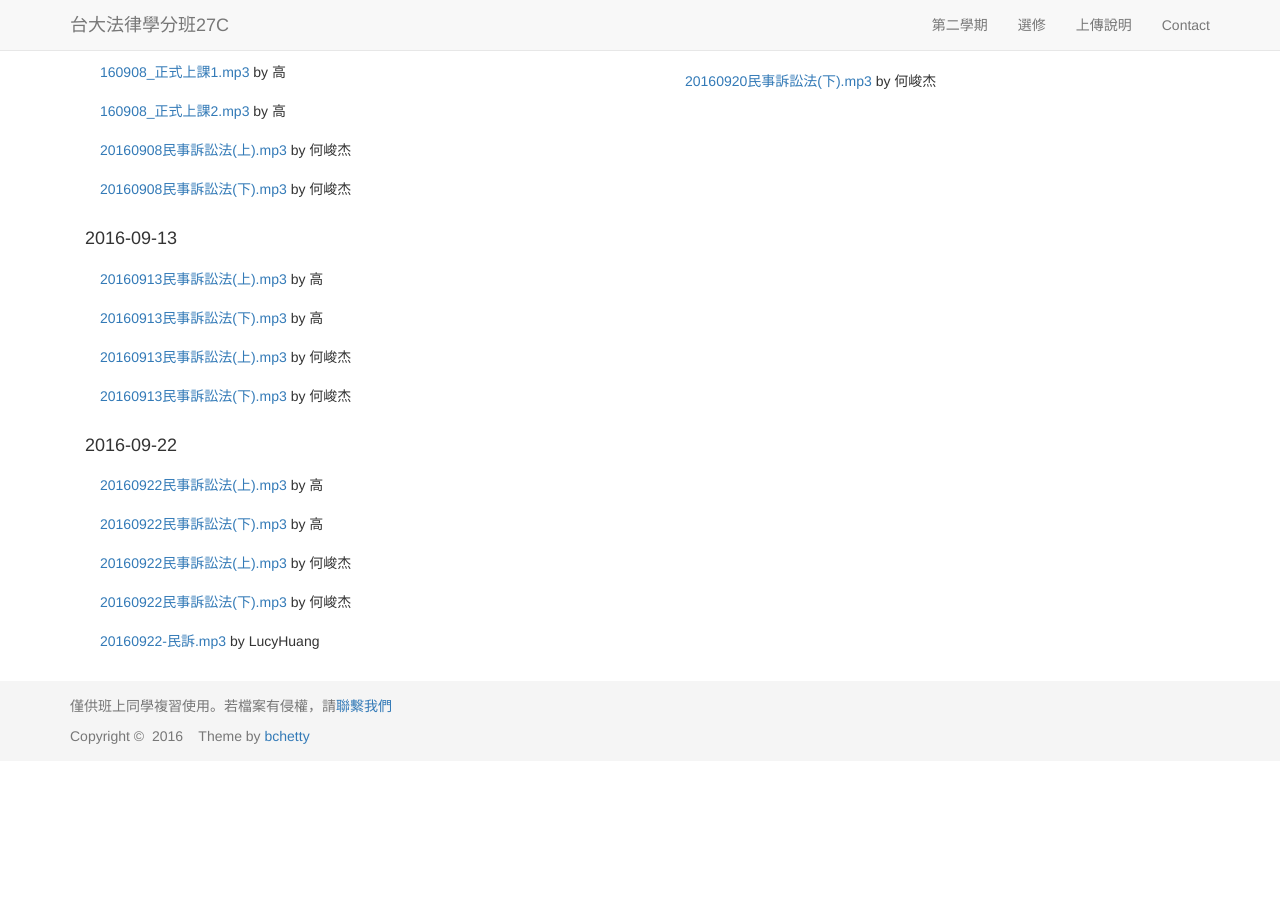
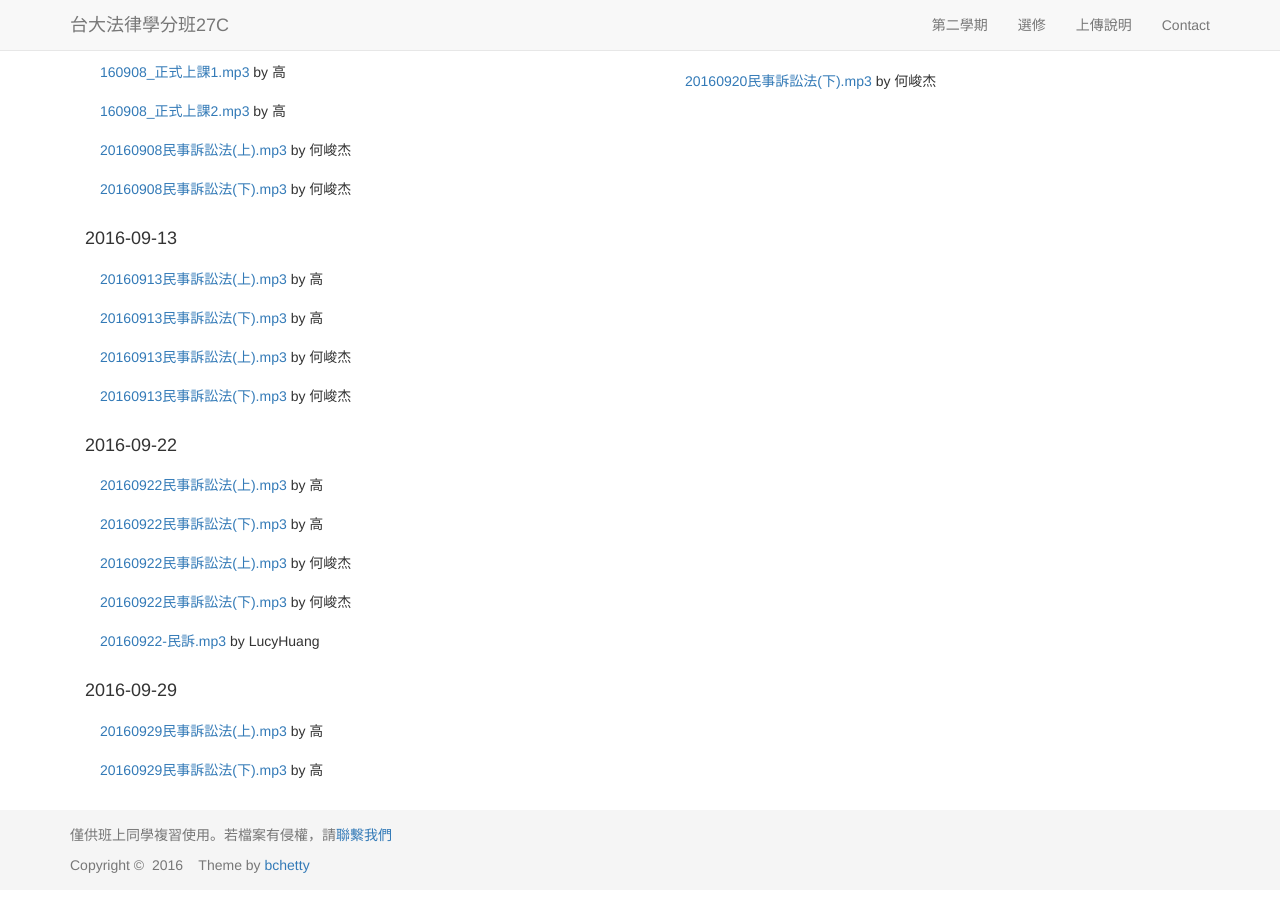
Before and after one commit to maxmilian/ntu_specs_law, a Jekyll site: the page built from semester2/index.html, in a window 1280 px wide and 900 px high, scrolled down 258 px. Built offline with Jekyll 4.4.1, drawn with Linux system fonts in a browser that asks for light colours; nearby versions of some CDN libraries; before the commit the page ends 1029 px from its top, so only the background shows below that.

Commit message:
add 20160929 records

```diff
--- a/semester2/index.html
+++ b/semester2/index.html
@@ -34,6 +34,11 @@ layout: template1
           <li class="list-group-item"><a href="{{ site.file_semester2 }}/records/civil_procedure/Ho_3_2.mp3">20160922民事訴訟法(下).mp3</a> by 何峻杰</li>
           <li class="list-group-item"><a href="{{ site.file_semester2 }}/records/civil_procedure/Lucy_3.mp3">20160922-民訴.mp3</a> by LucyHuang</li>
       </ul>
+      <h4>2016-09-29</h4>
+      <ul class="list-group">
+          <li class="list-group-item"><a href="{{ site.file_semester2 }}/records/civil_procedure/Kao_4_1.mp3">20160929民事訴訟法(上).mp3</a> by 高</li>
+          <li class="list-group-item"><a href="{{ site.file_semester2 }}/records/civil_procedure/Kao_4_2.mp3">20160929民事訴訟法(下).mp3</a> by 高</li>
+      </ul>
     </div>
     <div class="col-md-6">
       <h2>刑事訴訟法</h2>
```
